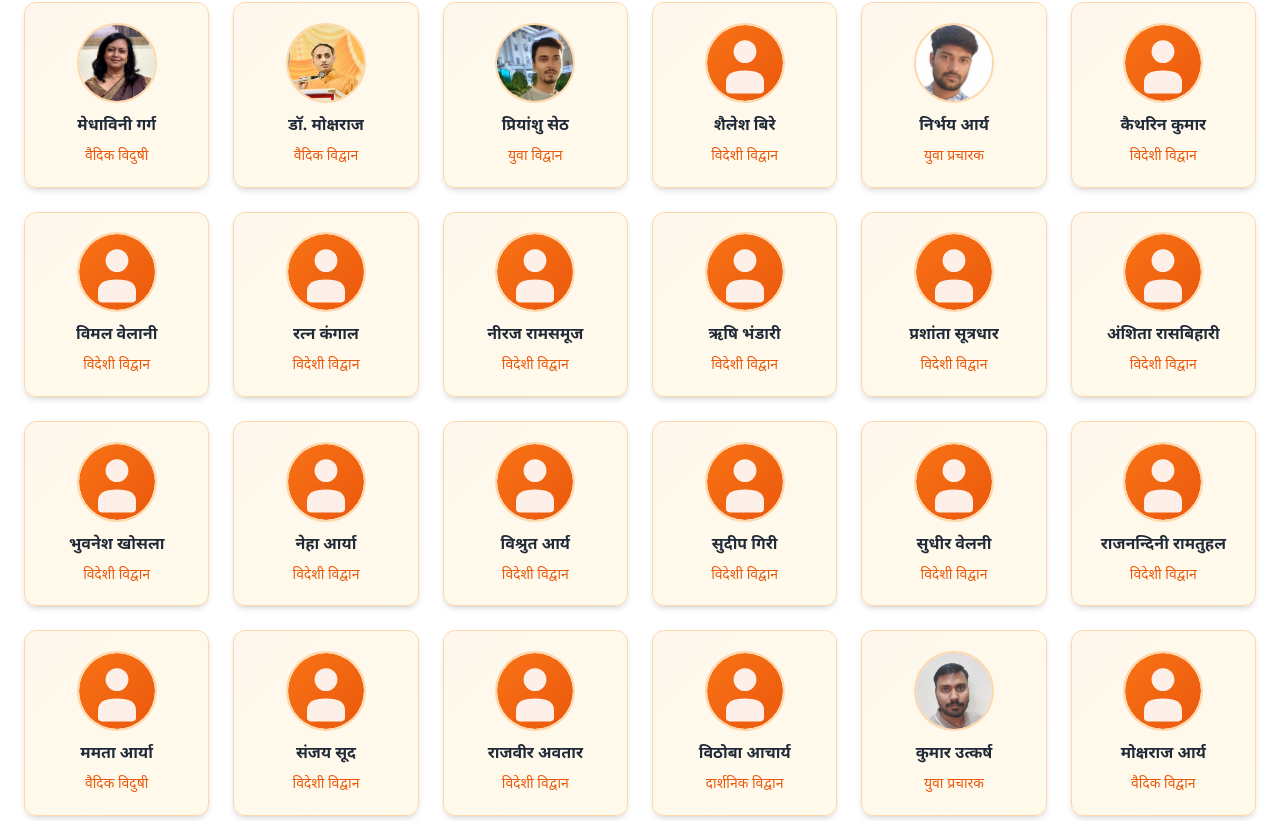
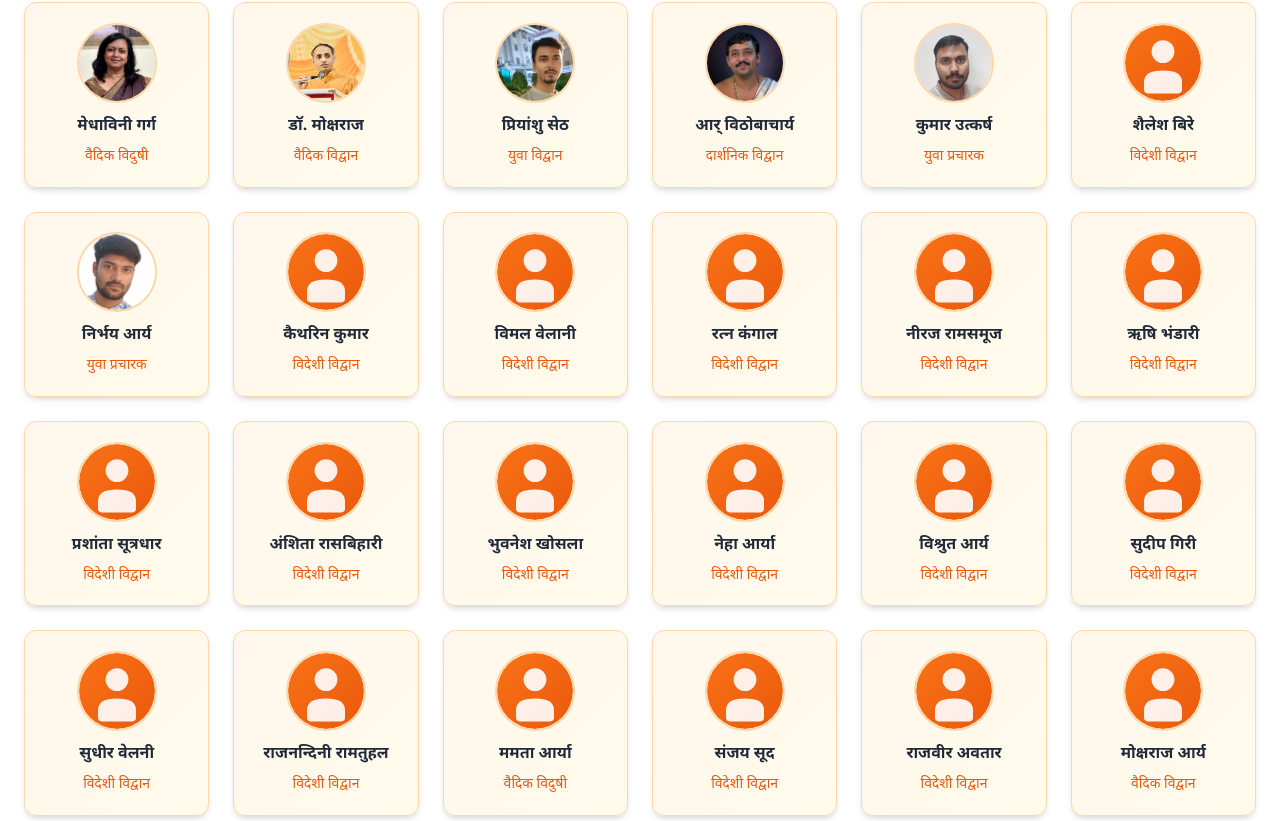
Before and after one commit to Ankitjangid33/maha-samelan-2025, a React (Create React App) app: page / in a window 1280 px wide. Shown: the part 9139-9960 px from the top of the page. Built offline with nearby package versions, Linux system fonts and the light colour scheme.

Commit message:
final update

```diff
--- a/src/components/Speakers.jsx
+++ b/src/components/Speakers.jsx
@@ -325,6 +325,16 @@ const Speakers = () => {
       image: "/priyanshu-seth.jpg",
     },
     {
+      name: "आर् विठोबाचार्य",
+      specialty: "दार्शनिक विद्वान",
+      image: "/vithoba-acharay.jpeg",
+    },
+    {
+      name: "कुमार उत्कर्ष",
+      specialty: "युवा प्रचारक",
+      image: "/kumar-utkarsh.jpeg",
+    },
+    {
       name: "शैलेश बिरे",
       specialty: "विदेशी विद्वान",
       image: "/default-profile.svg",
@@ -414,16 +424,7 @@ const Speakers = () => {
       specialty: "विदेशी विद्वान",
       image: "/default-profile.svg",
     },
-    {
-      name: "विठोबा आचार्य",
-      specialty: "दार्शनिक विद्वान",
-      image: "/default-profile.svg",
-    },
-    {
-      name: "कुमार उत्कर्ष",
-      specialty: "युवा प्रचारक",
-      image: "/kumar-utkarsh.jpeg",
-    },
+
     {
       name: "मोक्षराज आर्य ",
       specialty: "वैदिक विद्वान",
```
Also changed, not shown: public/vithoba-acharay.jpeg (added).
